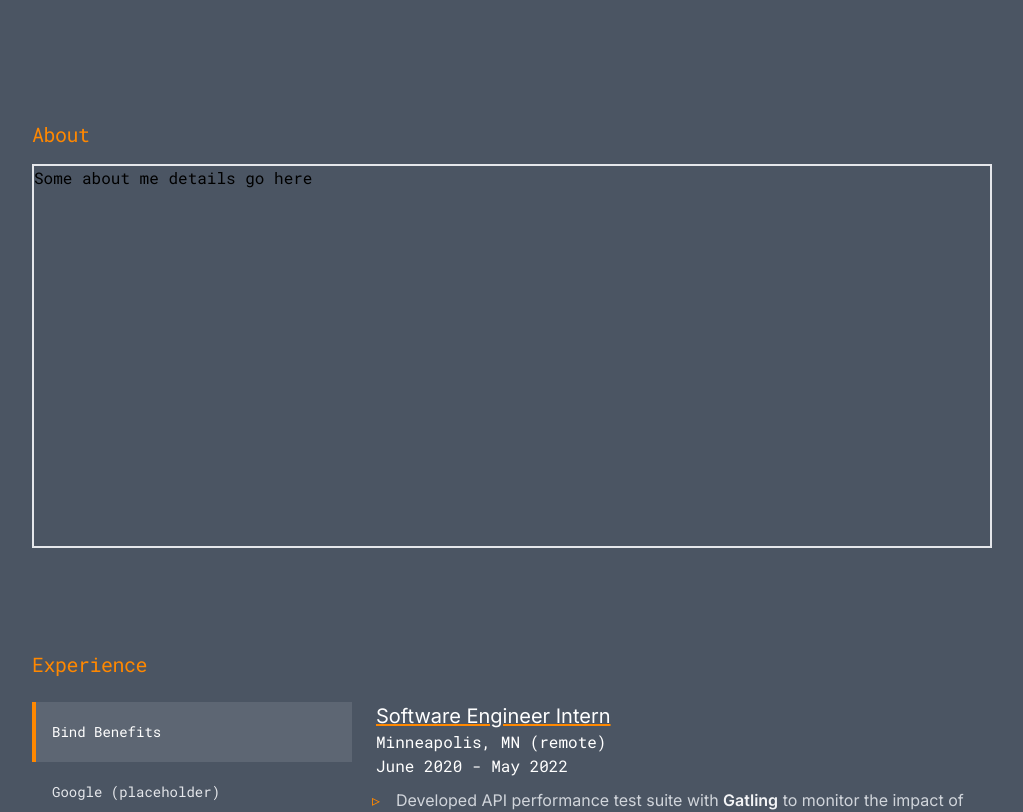
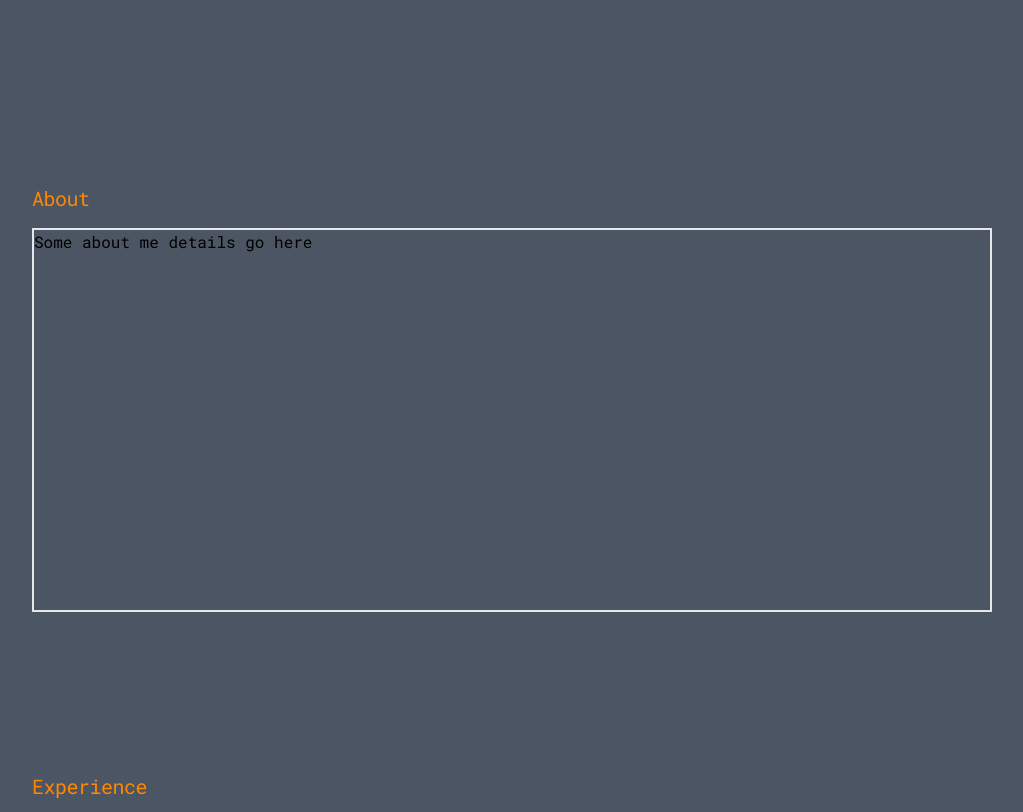
Before and after one commit to eahmann/ahmann.dev-old, a Next.js app: page / in a window 1280 px wide. Shown: the part 680-1492 px from the top of the page, without its empty margins (128-1151 px from the left). Built offline with nearby package versions, Linux system fonts and the light colour scheme.

Commit message:
fix: section padding

```diff
--- a/components/shared/SectionWrapper/SectionWrapper.tsx
+++ b/components/shared/SectionWrapper/SectionWrapper.tsx
@@ -19,7 +19,7 @@ const SectionWrapper: React.FC<SectionWrapperProps> = ({
     <section
       id={id}
       aria-label={ariaLabel}
-      className="relative overflow-hidden min-h-[450px] mb-20"
+      className="relative overflow-hidden min-h-[450px] mb-20 pt-16"
     >
       <Container className="relative">
         <div className="max-w-2xl xl:max-w-none">
```
